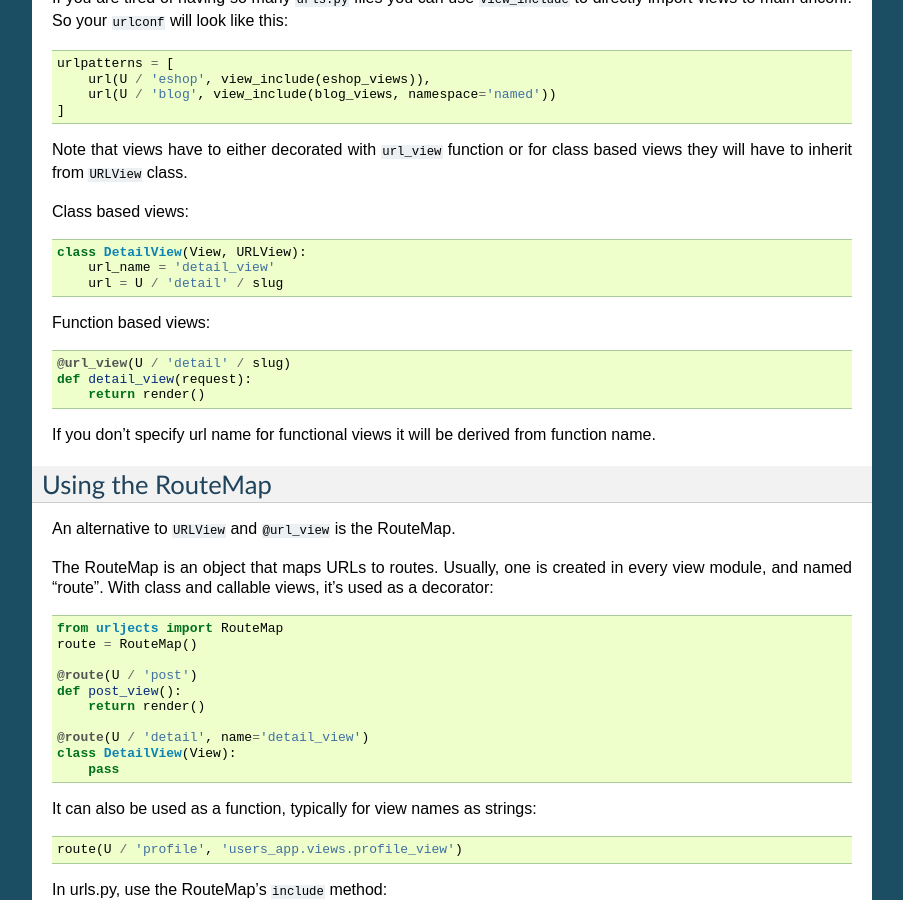
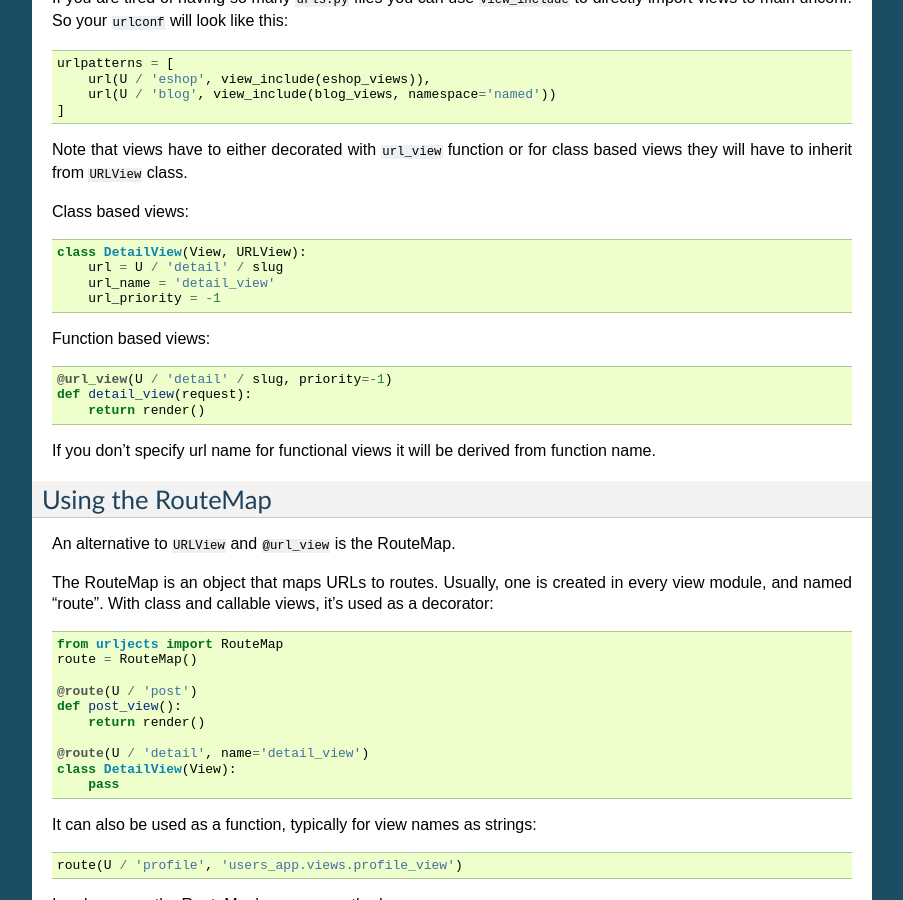
Before and after one commit to Visgean/urljects, a Sphinx documentation site: the page built from docs/usage.rst, in a window 1280 px wide and 900 px high, scrolled down 490 px. Shown: the whole window, without its empty margins (198-1101 px from the left). Built offline with Sphinx 7.4.7, drawn with Linux system fonts in a browser that asks for light colours.

Commit message:
priority in docs

```diff
--- a/docs/usage.rst
+++ b/docs/usage.rst
@@ -43,14 +43,15 @@ Class based views:
 ::
 
     class DetailView(View, URLView):
+        url = U / 'detail' / slug
         url_name = 'detail_view'
-        url = U / 'detail' / slug
+        url_priority = -1
 
 
 Function based views:
 ::
 
-    @url_view(U / 'detail' / slug)
+    @url_view(U / 'detail' / slug, priority=-1)
     def detail_view(request):
         return render()
 
```
